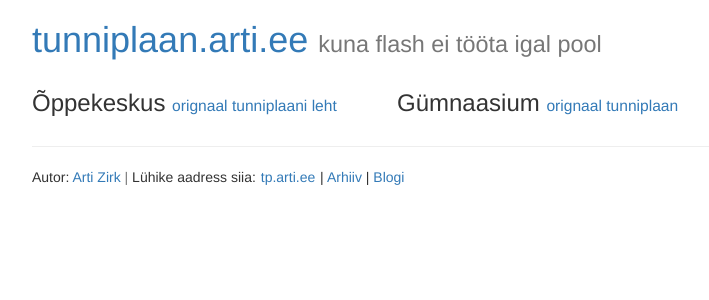
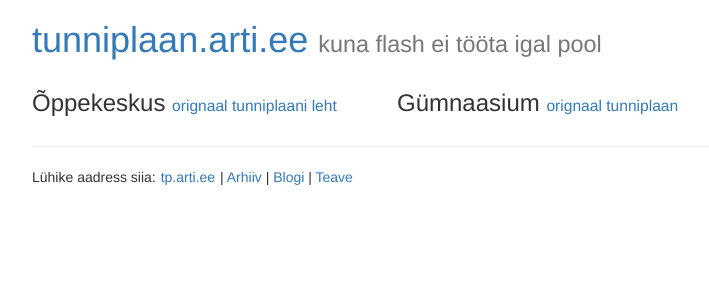
Before and after one commit to artizirk/tunniplaan.arti.ee, a Flask app: template templates/index.html in a window 1280 px wide. Shown: the top 300 px of the page, without its empty margins (258-967 px from the left). Run offline with Flask 2, Linux system fonts and the light colour scheme; the template is opened without the code that fills it, so the values that code supplies are empty; some libraries are stand-ins or nearby versions.

Commit message:
footeri muudatud väike

```diff
--- a/templates/index.html
+++ b/templates/index.html
@@ -31,7 +31,7 @@
 
 <hr>
 <p>
-Autor: <a href="https://plus.google.com/+ArtiZirk">Arti Zirk</a> <span class="text-muted">|</span> Lühike aadress siia: <button class="btn btn-link" style="padding: 0; margin-top: -3px;" data-toggle="modal" data-target="#tpartieeqrcode">tp.arti.ee</button> | <a href="/archive">Arhiiv</a> | <a href="/blog">Blogi</a>
+</span> Lühike aadress siia: <button class="btn btn-link" style="padding: 0; margin-top: -3px;" data-toggle="modal" data-target="#tpartieeqrcode">tp.arti.ee</button> | <a href="/archive">Arhiiv</a> | <a href="/blog">Blogi</a> | <a href="/blog">Teave</a>
 </p>
 
 
```
